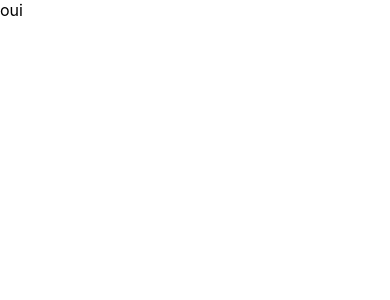
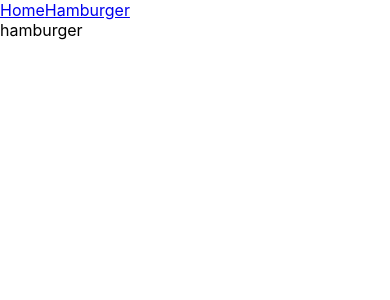
Before and after one commit to rhyusarmiento/rs-react-random, a React (Create React App) app: page /hamburger in a window 390 px wide. Shown: the top 300 px of the page. Built offline with nearby package versions, Linux system fonts and the light colour scheme.

Commit message:
ADD nav with home and hamburger components

```diff
--- a/package.json
+++ b/package.json
@@ -8,6 +8,7 @@
     "@testing-library/user-event": "^12.8.3",
     "react": "^17.0.1",
     "react-dom": "^17.0.1",
+    "react-router-dom": "^5.2.0",
     "react-scripts": "4.0.3",
     "web-vitals": "^1.1.0"
   },
--- a/src/components/App.js
+++ b/src/components/App.js
@@ -1,9 +1,19 @@
-function App() {
+import { BrowserRouter as Router, Switch, Route } from "react-router-dom";
+
+import Navigation from './navigation'
+import Hamburger from "./parts/pages/hamburger";
+import Home from './parts/pages/home'
+
+export default function App() {
   return (
     <div className="App">
-      oui
+      <Router>
+        <Navigation />
+        <Switch>
+          <Route exact path="/" component={Home} />
+          <Route path="/hamburger" component={Hamburger} />
+        </Switch>
+      </Router>
     </div>
   );
 }
-
-export default App;
--- /dev/null
+++ b/src/components/navigation.js
@@ -0,0 +1,15 @@
+import React from "react";
+import { NavLink } from "react-router-dom";
+
+export default function Navigation() {
+  return (
+    <div className="nav-wrapper">
+        <NavLink exact to="/">
+            Home
+        </NavLink>
+        <NavLink to="/hamburger">
+            Hamburger
+        </NavLink>
+    </div>
+  );
+}
--- /dev/null
+++ b/src/components/parts/pages/hamburger.js
@@ -0,0 +1,9 @@
+import React from "react";
+
+export default function Hamburger() {
+  return (
+    <div>
+        hamburger
+    </div>
+  );
+}
--- /dev/null
+++ b/src/components/parts/pages/home.js
@@ -0,0 +1,9 @@
+import React from "react";
+
+export default function Home() {
+  return (
+    <div>
+        this is home
+    </div>
+  );
+}
```
Also changed, not shown: 1 other file (tests, documents, lock files or other folders).
